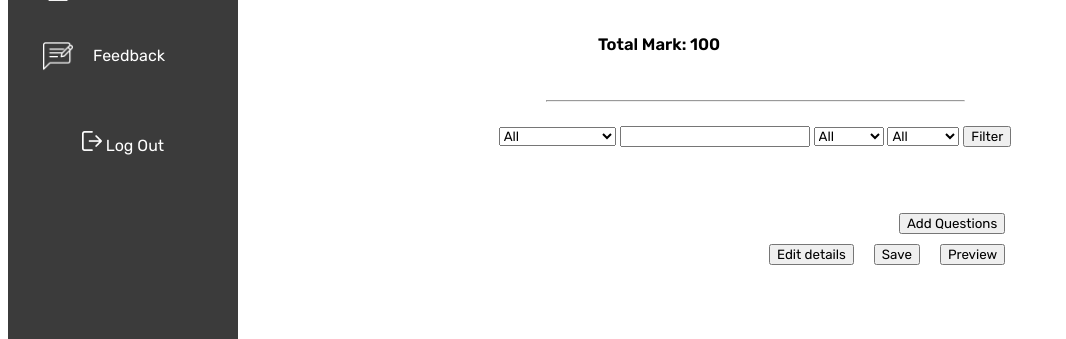
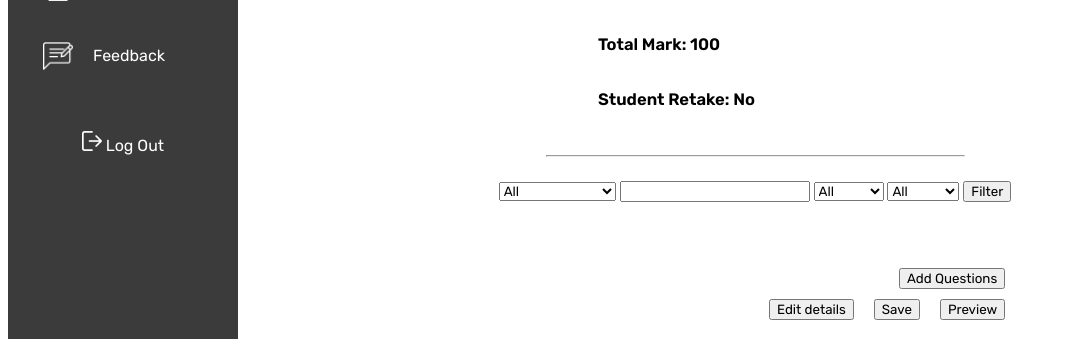
Before and after one commit to levina-c/Automated_Assessment_Tool, a Flask app: page /addassessmentquestion/1 in a window 1280 px wide. Shown: the part 408-747 px from the top of the page, without its empty margins (0-1066 px from the left). Run offline with Flask 2, Linux system fonts and the light colour scheme; data comes from the database, SQL or seed files in the repository; both versions use the stored data as it was after the commit; some libraries are stand-ins or nearby versions.

Commit message:
added buttons on preview assessment page, add assessment page, added point column in question model

```diff
--- a/aat/forms.py
+++ b/aat/forms.py
@@ -1,6 +1,6 @@
 from flask_wtf import FlaskForm
 from flask_datepicker import datepicker
-from wtforms import RadioField, SelectField, SubmitField, StringField, IntegerField, TimeField, RadioField, SelectMultipleField, widgets, SearchField
+from wtforms import RadioField, SelectField, SubmitField, StringField, IntegerField, TimeField, RadioField, SelectMultipleField, widgets, SearchField, BooleanField
 from wtforms.validators import InputRequired, ValidationError
 from datetime import datetime
 from wtforms.fields import DateField
@@ -21,6 +21,7 @@ class AssessmentForm(FlaskForm):
     duedatetime = TimeField('Time', format='%H:%M', default=datetime.now())
     timelimit = IntegerField('Time Limit', default='60')
     totalmark = IntegerField('Total Mark', default='100')
+    retake = BooleanField('Student Retake')
     savenexit = SubmitField('Save and Exit')
     nextpage = SubmitField('Next')
     update = SubmitField('Save')
--- a/aat/models.py
+++ b/aat/models.py
@@ -8,6 +8,7 @@ class Courses(db.Model):
     assessment = db.relationship('Assessments', backref='courses', lazy=True)
     type1Qs = db.relationship('Type1Questions', backref='courses', lazy=True)
     type2Qs = db.relationship('Type2Questions', backref='courses', lazy=True)
+
 class Type1Questions(db.Model):
     id = db.Column(db.Integer, primary_key=True)
     course_code = db.Column(db.String(7), db.ForeignKey('courses.courseCode'), nullable=False)
@@ -21,10 +22,12 @@ class Type1Questions(db.Model):
     tags = db.Column(db.Text, nullable=True)
     explanation = db.Column(db.Text, nullable=True)
     difficulty = db.Column(db.String(15), nullable=False)
+    point = db.Column(db.Integer, nullable=False)
     utilised = db.Column(db.Boolean, nullable=False, default=False)
 
     def __repr__(self):
         return f'{self.title}'
+
 class Type2Questions(db.Model):
     id = db.Column(db.Integer, primary_key=True)
     course_code = db.Column(db.String, db.ForeignKey('courses.courseCode'), nullable=False)
@@ -34,10 +37,12 @@ class Type2Questions(db.Model):
     tags = db.Column(db.Text, nullable=True)
     explanation = db.Column(db.Text, nullable=True)
     difficulty = db.Column(db.String(15), nullable=False)
+    point = db.Column(db.Integer, nullable=False)
     utilised = db.Column(db.Boolean, nullable=False, default=False)
 
     def __repr__(self):
         return f'{self.title}'
+
 class Assessments(db.Model):
     id = db.Column(db.Integer, primary_key=True)
     course_code = db.Column(db.String, db.ForeignKey('courses.courseCode'), nullable=False)
@@ -47,6 +52,7 @@ class Assessments(db.Model):
     duedatetime = db.Column(db.String, nullable=True)
     timelimit = db.Column(db.Integer, nullable=True)
     totalmark = db.Column(db.Integer, nullable=False, default=100)
+    retake = db.Column(db.Boolean, default=True)
     status = db.Column(db.String, nullable=False)
     assessmentT1Qs = db.relationship('Type1Questions', backref='assessments', lazy=True)
     assessmentT2Qs = db.relationship('Type2Questions', backref='assessments', lazy=True)
--- a/aat/routes.py
+++ b/aat/routes.py
@@ -41,32 +41,32 @@ def indiassessment(assessmentID):
         duedate = datetime.datetime.strptime(assessment.duedate,'%d/%m/%Y'),
         duedatetime = datetime.datetime.strptime(assessment.duedatetime,"%H:%M"),
         timelimit = assessment.timelimit,
-        totalmark = assessment.totalmark)
+        totalmark = assessment.totalmark,
+        retake = assessment.retake)
 
     edit_question = chooseQuestions()
     delete_question = deleteQuestions()
 
 # edit assessment details
-    if edit_assessment.validate_on_submit:
-        try:
-            assessment.course_code = edit_assessment.course.data
-            assessment.assessmenttitle = edit_assessment.assessmenttitle.data
-            assessment.assessmenttype = edit_assessment.assessmenttype.data
-            assessment.duedate = edit_assessment.duedate.data.strftime('%d/%m/%Y')
-            assessment.duedatetime = edit_assessment.duedatetime.data.strftime("%H:%M")
-            assessment.timelimit = edit_assessment.timelimit.data
-            assessment.totalmark = edit_assessment.totalmark.data
-            # print(edit_assessment.course.data,edit_assessment.assessmenttitle.data, edit_assessment.assessmenttype.data,edit_assessment.duedate.data,edit_assessment.duedatetime.data,edit_assessment.timelimit.data,edit_assessment.totalmark.data)
-            db.session.commit()
-            flash(f"{assessment.course_code} {assessment.assessmenttitle} has been updated")
-        except:
-            db.session.rollback()
-            print('some cannot be updated')
+    if request.form.get('Save_d') == 'Save':
+        assessment.course_code = edit_assessment.course.data
+        assessment.assessmenttitle = edit_assessment.assessmenttitle.data
+        assessment.assessmenttype = edit_assessment.assessmenttype.data
+        assessment.duedate = edit_assessment.duedate.data.strftime('%d/%m/%Y')
+        assessment.duedatetime = edit_assessment.duedatetime.data.strftime("%H:%M")
+        assessment.timelimit = edit_assessment.timelimit.data
+        assessment.totalmark = edit_assessment.totalmark.data
+        assessment.retake = edit_assessment.retake.data
+        # print(edit_assessment.course.data,edit_assessment.assessmenttitle.data, edit_assessment.assessmenttype.data,edit_assessment.duedate.data,edit_assessment.duedatetime.data,edit_assessment.timelimit.data,edit_assessment.totalmark.data)
+        db.session.commit()
+        flash(f"{assessment.course_code} {assessment.assessmenttitle} has been updated")
 
     if request.form.get('del') == 'Delete Assessment':
         flash(f"{assessment.course_code} {assessment.assessmenttitle} has been deleted")
         db.session.delete(assessment)
         db.session.commit()
+        return redirect(url_for('assessment'))
+    elif request.form.get('del') == 'Back':
         return redirect(url_for('assessment'))
     elif request.form.get('del') == 'Publish':
         flash(f"{assessment.course_code} {assessment.assessmenttitle}  has been published")
@@ -115,6 +115,7 @@ def addassessment():
                             duedatetime = addassessmentform.duedatetime.data.strftime('%H:%M'),
                             timelimit = addassessmentform.timelimit.data,
                             totalmark = addassessmentform.totalmark.data,
+                            retake = addassessmentform.retake.data,
                             status = 'Draft')
         db.session.add(assessment)
         db.session.commit()
@@ -308,6 +309,8 @@ def previewassessment(currentAssessmentID):
     if request.form.get("preview") == 'Add Questions':
         return redirect(url_for('addassessmentquestion', currentAssessmentID=currentAssessmentID))
     elif request.form.get("preview") == 'Back':
+        return redirect(url_for('assessment'))
+    elif request.form.get("preview") == 'Edit Assessment':
         return redirect(url_for('indiassessment', assessmentID=assessment.id))
     elif request.form.get("preview") == 'Publish':
         assessment.status = "Published"
--- a/aat/templates/addassessment.html
+++ b/aat/templates/addassessment.html
@@ -23,6 +23,7 @@
                 <p class="dueDateTime">{{ addassessmentform.duedatetime.label }} {{ addassessmentform.duedatetime}} {{ addassessmentform.hidden_tag()}}</p>
                 <p class="timeLimit">{{ addassessmentform.timelimit.label }} {{ addassessmentform.timelimit}}</p>
                 <p class="totalMark">{{ addassessmentform.totalmark.label }} {{ addassessmentform.totalmark}}</p>
+                <p class="retake">{{ addassessmentform.retake.label }} {{ addassessmentform.retake}}</p>
 
             <p>
                 <input type="submit" name="submit_button" value="Save and Exit">
--- a/aat/templates/addassessmentquestion.html
+++ b/aat/templates/addassessmentquestion.html
@@ -9,6 +9,11 @@
         <h5>Due Date and Time : {{ assessment.duedate }} {{ assessment.duedatetime }} </h5>
         <h5>Time Limit: {{ assessment.timelimit }}</h5>
         <h5>Total Mark: {{ assessment.totalmark }}</h5>
+        {% if assessment.retake == True %}
+        <h5>Student Retake: Yes </h5>
+        {% else %}
+        <h5>Student Retake: No </h5>
+        {% endif %}
     </div>
     <hr>
     <div class="sortQuestions">
--- a/aat/templates/assessment.html
+++ b/aat/templates/assessment.html
@@ -31,9 +31,10 @@
                 {% if assessment.status == 'Published' %}
                         <tr>
                             <td>{{ assessment.course_code }}</td>
-                            <td><a href="indiassessment/{{ assessment.id }}">{{ assessment.assessmenttitle }}</a></td>
+                            <td><a href="previewassessment/{{ assessment.id }}">{{ assessment.assessmenttitle }}</a></td>
                             <td>{{ assessment.status }}</td>
                             <td>{{ assessment.duedate }}</td>
+                            <td><a href="indiassessment/{{ assessment.id }}">Edit</a></td>
                         </tr>
                 {% endif %}
             {% endfor %}
--- a/aat/templates/indiassessment.html
+++ b/aat/templates/indiassessment.html
@@ -13,7 +13,8 @@
                 <p class="dueDateTime">{{ edit_assessment.duedatetime.label }} {{ edit_assessment.duedatetime }} {{ edit_assessment.hidden_tag()}}</p>
                 <p class="timeLimit">{{ edit_assessment.timelimit.label }} {{ edit_assessment.timelimit(value=assessment.timelimit)}}</p>
                 <p class="totalMark">{{ edit_assessment.totalmark.label }} {{ edit_assessment.totalmark(value=assessment.totalmark)}}</p>
-                {{ edit_assessment.update }}</div>
+                <p class="Retake">{{ edit_assessment.retake.label }} {{ edit_assessment.retake}}</p>
+                <input type="submit" name='Save_d' value='Save'>
             </form>
         </div>
     <!-- </div> -->
@@ -48,6 +49,7 @@
     </div>
     <div class="delete_assessment">
         <form method="POST" action="">
+            <input type="submit" name='del' value='Back'>
             {% if assessment.status == 'Draft' %}
                 <input type="submit" name='del' value='Save'>
                 <input type="submit" name='del' value='Publish'>
--- a/db_creator.py
+++ b/db_creator.py
@@ -16,6 +16,7 @@ assessment1 = Assessments(
     duedate = '01/05/2022',
     duedatetime = '09:30',
     totalmark = 100,
+    retake = False,
     status = 'Published'
     )
 
@@ -28,6 +29,7 @@ t1q1 = Type1Questions(
     correct_answer = 'A',
     tags = 'SQL',
     difficulty = 'Easy',
+    point = 10,
     utilised = False )
 t1q2 = Type1Questions(
     course_code = 'CMT220',
@@ -39,6 +41,7 @@ t1q2 = Type1Questions(
     correct_answer = 'C',
     tags = 'notation',
     difficulty = 'Medium',
+    point = 10,
     utilised = False )
 t1q3 = Type1Questions(
     course_code = 'CMT219',
@@ -51,6 +54,7 @@ t1q3 = Type1Questions(
     correct_answer = 'B',
     tags = 'compareto',
     difficulty = 'Difficult',
+    point = 10,
     utilised = True )
 t1q4 = Type1Questions(
     course_code = 'CMT219',
@@ -63,6 +67,7 @@ t1q4 = Type1Questions(
     correct_answer = 'D',
     tags = 'thread',
     difficulty = 'Medium',
+    point = 10,
     utilised = True )
 t2q1 = Type2Questions(
     course_code = 'CMT220',
@@ -71,6 +76,7 @@ t2q1 = Type2Questions(
     tags = 'cartesian',
     explanation = 'The Cartesian product X×Y between two sets X and Y is the set of all possible ordered pairs with first element from X and second element from Y: X×Y={(x,y):x∈X and y∈Y}.',
     difficulty = 'Easy',
+    point = 10,
     utilised = False )
 
 comment1 = Comments(
```
Also changed, not shown: aat/templates/previewassessment.html (+7 -1 lines), aat/aat.db.
